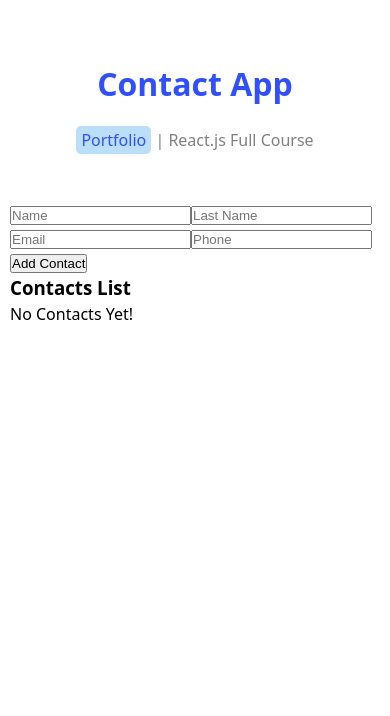
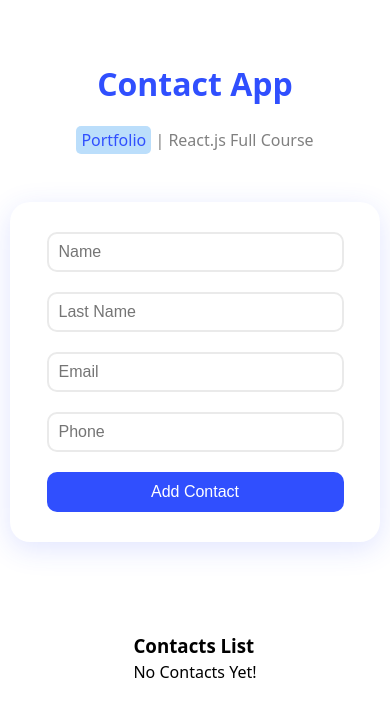
Before and after one commit to MohammadRezaKardgar0/ContactApp, a React (Vite) app: page / in a window 390 px wide. Shown: the top 716 px of the page. Built offline with nearby package versions, Linux system fonts and the light colour scheme.

Commit message:
create css style & responsive

```diff
--- a/src/components/Contacts.jsx
+++ b/src/components/Contacts.jsx
@@ -2,6 +2,7 @@
 import ContactsList from "./ContactsList";
 import inputs from "../Constants/inputs";
 import { v4 } from "uuid";
+import styles from "./Contacts.module.css";
 
 function Contacts() {
   const [contacts, setContacts] = useState([]);
@@ -45,8 +46,8 @@
     setContacts(newContacts);
   };
   return (
-    <div>
-      <div>
+    <div className={styles.container}>
+      <div className={styles.form}>
         {inputs.map((input, index) => (
           <input
             key={index}
@@ -60,7 +61,7 @@
 
         <button onClick={addHandler}>Add Contact</button>
       </div>
-      <div>{alert && <p>{alert}</p>}</div>
+      <div className={styles.alert}>{alert && <p>{alert}</p>}</div>
       <ContactsList contacts={contacts} deleteHandler={deleteHandler} />
     </div>
   );
--- /dev/null
+++ b/src/components/Contacts.module.css
@@ -0,0 +1,69 @@
+.container {
+  display: flex;
+  flex-direction: column;
+  align-items: center;
+}
+
+.form {
+  display: flex;
+  flex-wrap: wrap;
+  align-items: center;
+  justify-content: center;
+  padding: 20px;
+  margin-bottom: 20px;
+  border-radius: 20px;
+  box-shadow: #304ffe25 0px 7px 29px 0px;
+}
+
+.form input {
+  width: 45%;
+  margin: 10px;
+  height: 40px;
+  padding: 10px;
+  border: 2px solid #eaeaea;
+  border-radius: 10px;
+  color: #304ffe;
+  font-size: 1rem;
+}
+
+.form button {
+  width: calc(90% - 20px);
+  height: 40px;
+  padding: 10px;
+  margin: 10px 0;
+  cursor: pointer;
+  background-color: #304ffe;
+  border: none;
+  border-radius: 10px;
+  font-size: 1rem;
+  color: #fff;
+  transition: 0.2s all ease-in-out;
+}
+
+.form button:hover {
+  box-shadow: #0c2ad487 0px 7px 29px 0px;
+}
+
+.alert {
+  width: 100%;
+  height: 40px;
+  margin: 5px 0 25px;
+}
+
+.alert p {
+  background-color: #ffebbe;
+  color: #f44336;
+  width: 100%;
+  padding: 10px;
+  border-radius: 10px;
+}
+
+@media (max-width: 500px) {
+  .form input {
+    width: 90%;
+  }
+
+  .form button {
+    width: 90%;
+  }
+}
```
